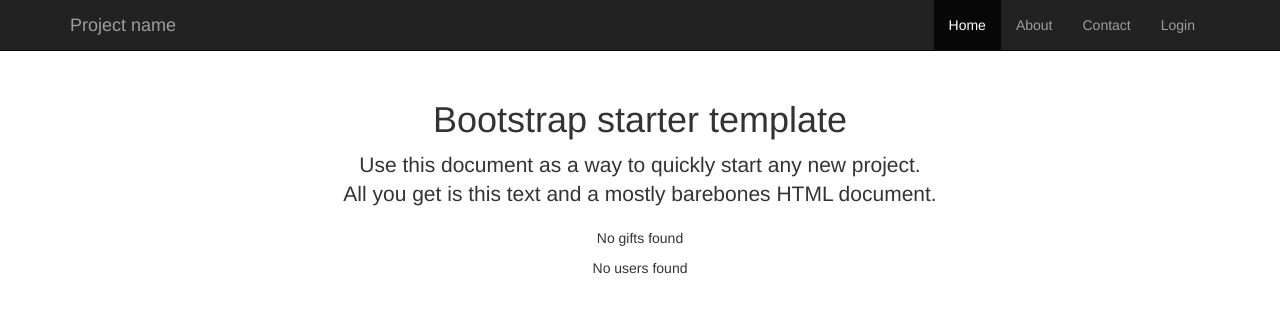
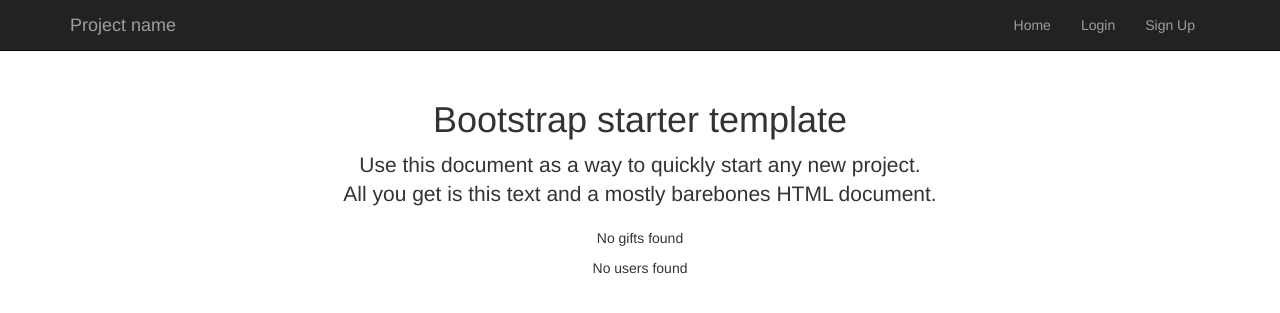
Before and after one commit to erictempleton1/gifttrack, a Django app: page / in a window 1280 px wide. Shown: the top 313 px of the page. Run offline with Django 3.2, Linux system fonts and the light colour scheme; data that the repository does not hold is empty; some libraries are stand-ins or nearby versions.

Commit message:
adding sign up page link

```diff
--- a/gifttrack/templates/gifttrack/base.html
+++ b/gifttrack/templates/gifttrack/base.html
@@ -21,14 +21,13 @@
                 </div>
                 <div id="navbar" class="collapse navbar-collapse">
                 <ul class="nav navbar-nav pull-right">
-                    <li class="active"><a href="#">Home</a></li>
-                    <li><a href="#about">About</a></li>
-                    <li><a href="#contact">Contact</a></li>
+                    <li><a href="/">Home</a></li>
                     {% if request.user.is_authenticated %}
                         <li><a href="/create">Create</a></li>
                         <li><a href="/logout">Logout</a></li>
                     {% else %}
                         <li><a href="/login">Login</a></li>
+                        <li><a href="/register">Sign Up</a></li>
                     {% endif %}
                 </ul>
                 </div><!--/.nav-collapse -->
```
